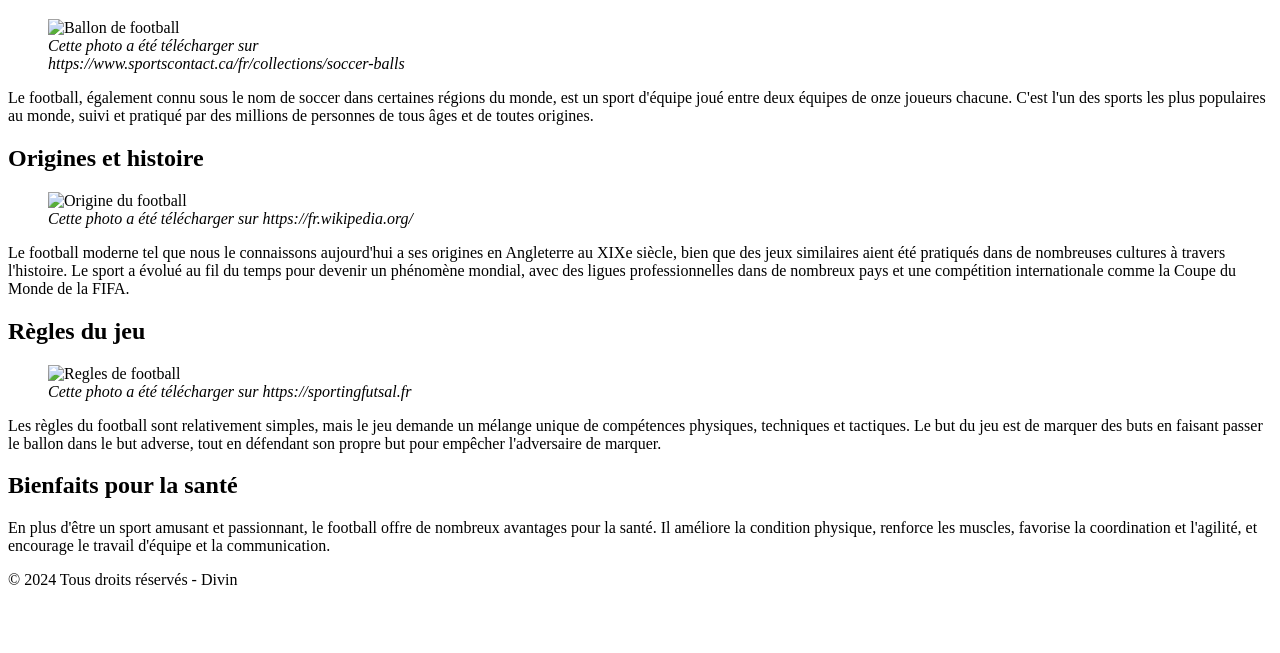
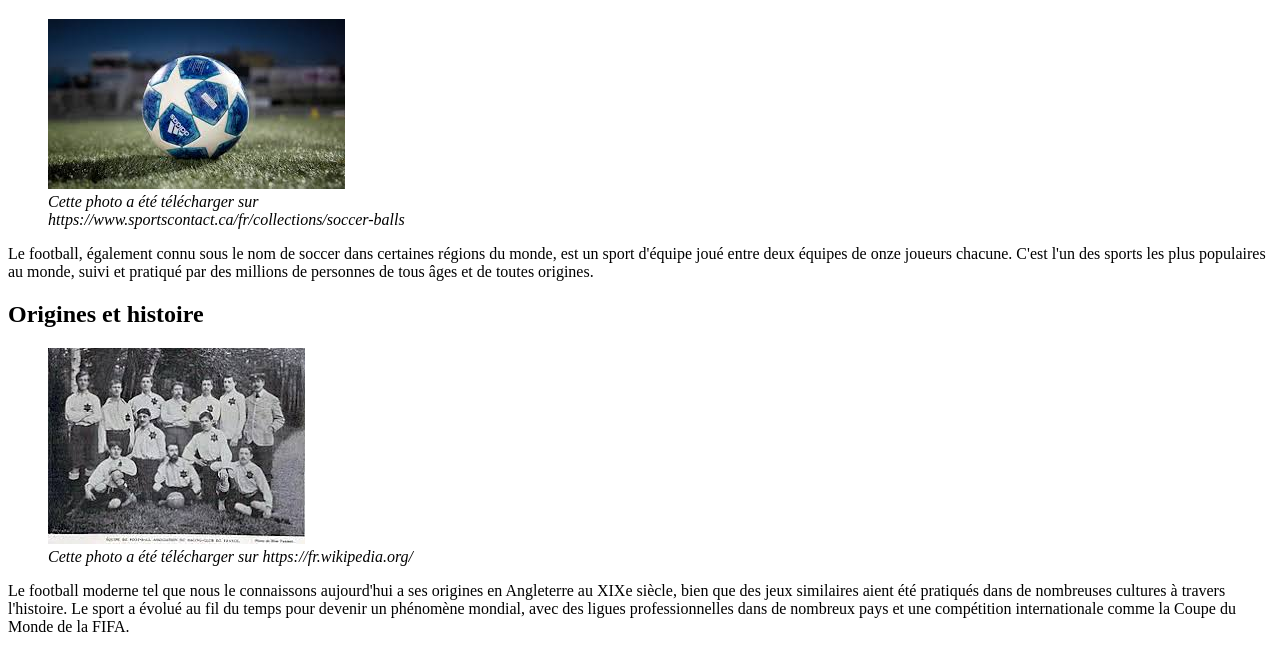
Before and after one commit to LelouchEmperouge0/LelouchEmperouge0.github.io, a plain HTML site: page presentation.html in a window 1280 px wide. Shown: the part 131-784 px from the top of the page. Drawn offline with Linux system fonts and the light colour scheme.

Commit message:
Update presentation.html

```diff
--- a/presentation.html
+++ b/presentation.html
@@ -20,7 +20,7 @@
     <h1>Le Football</h1>
     <!-- La balise figure, pour les insersion des figures et des légendes  -->
     <figure>
-        <img src="/images/ballon.jpeg" alt="Ballon de football">
+        <img src="ballon.jpeg" alt="Ballon de football">
          <!-- La balise figcaption permet de titré l'image -->
         <figcaption><i>Cette photo a été télécharger sur <br> https://www.sportscontact.ca/fr/collections/soccer-balls</i></figcaption>
     </figure>
@@ -29,14 +29,14 @@
 
     <h2>Origines et histoire</h2>
     <figure>
-        <img src="/images/image2.jpeg" alt="Origine du football">
+        <img src="image2.jpeg" alt="Origine du football">
         <figcaption><i>Cette photo a été télécharger sur https://fr.wikipedia.org/</i></figcaption>
     </figure>
     <p>Le football moderne tel que nous le connaissons aujourd'hui a ses origines en Angleterre au XIXe siècle, bien que des jeux similaires aient été pratiqués dans de nombreuses cultures à travers l'histoire. Le sport a évolué au fil du temps pour devenir un phénomène mondial, avec des ligues professionnelles dans de nombreux pays et une compétition internationale comme la Coupe du Monde de la FIFA.</p>
 
     <h2>Règles du jeu</h2>
     <figure>
-        <img src="/images/images.jpeg" alt="Regles de football">
+        <img src="images.jpeg" alt="Regles de football">
         <figcaption><i>Cette photo a été télécharger sur https://sportingfutsal.fr</i></figcaption>
     </figure>
     <p>Les règles du football sont relativement simples, mais le jeu demande un mélange unique de compétences physiques, techniques et tactiques. Le but du jeu est de marquer des buts en faisant passer le ballon dans le but adverse, tout en défendant son propre but pour empêcher l'adversaire de marquer.</p>
```
